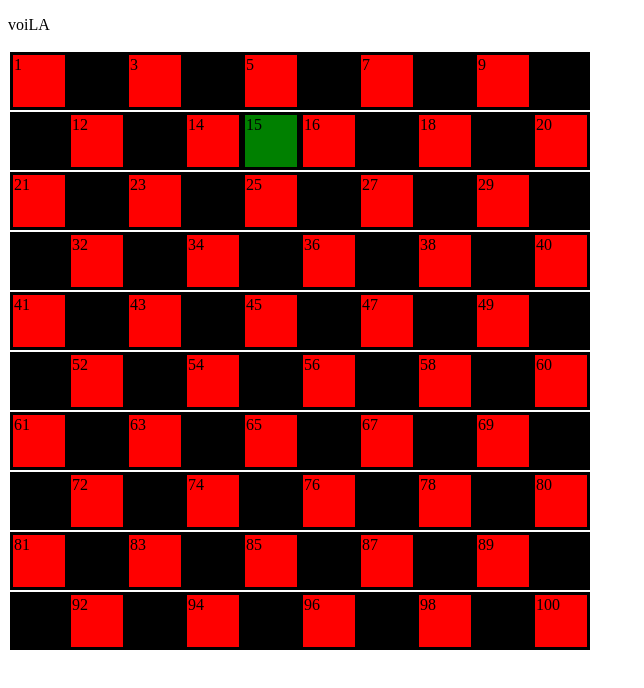
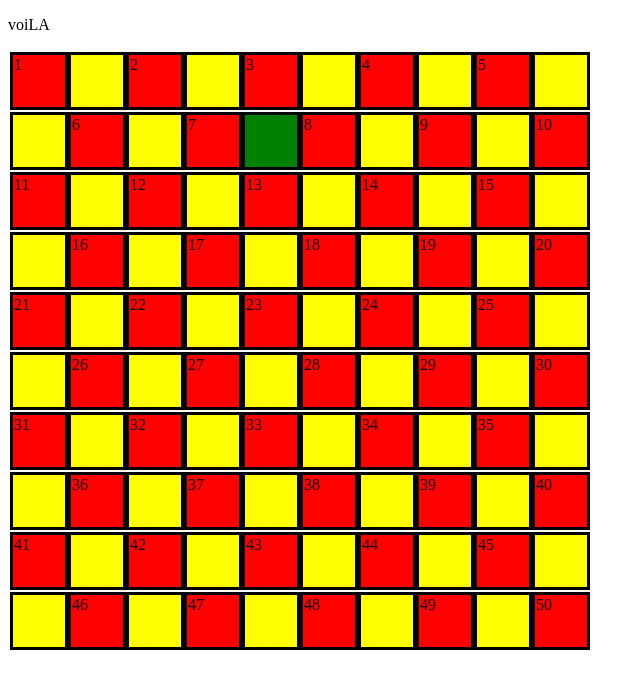
Before and after one commit to AleksDominik/Projet-De-jeu-de-Dames, a website: page version1.html in a window 1280 px wide. Shown: the whole page, without its empty margins (0-644 px from the left). Drawn offline with nearby package versions, Linux system fonts and the light colour scheme.

Commit message:
numero
les numeros correspondent a lq disposition officielle

```diff
--- a/jeudame.css
+++ b/jeudame.css
@@ -1,5 +1,5 @@
 .casenoir{
-  background-color: black ;
+  background-color: yellow ;
   display: block;
   width: 50px;
   border-style:solid;
--- a/version1.html
+++ b/version1.html
@@ -18,15 +18,20 @@ $(document).ready(function(){
         $('tr:nth-child(2) td:nth-child(5)').css('backgroundColor','green').on('click',function(){$(this).css( 'backgroundColor','yellow')});
         $("td, tr").click(function(event){
         $("p").html("Triggered by a " + event.target.nodeName + " element.")});
+        var inc=0;
        for (var j= 1; j <= 10; j++) {
-       	for (var i =1 ; i <= 10; i++) {
+         var u=(inc%2)+1;
+       	for (var i =u ; i <= 10; i+=2) {
+
+
        		var g=i;
        		var d=j;
-       		var mul=(j-1)*10+i;
+       		var mul=(j-1)*10+inc;
+       		inc++;g.toString();d.toString();
        		var dd='tr:nth-child('+d+') td:nth-child('+g+')';
-       		g.toString();d.toString();
 
-       		$(dd).html(mul).css('font-color','white')};};
+
+       		$(dd).html(inc).css('font-color','white')};};
 
 
 
```
